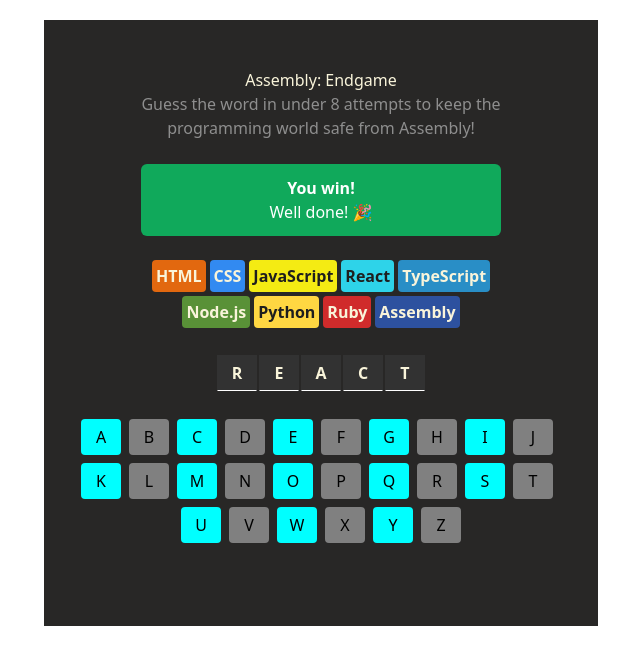
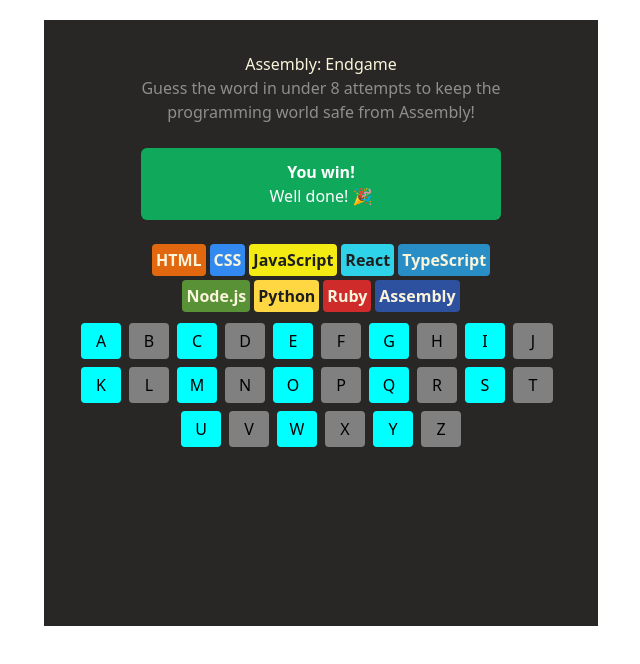
Before and after one commit to thierry-byiringiro/assemblyEndGame, a React (Vite) app: page / in a window 1280 px wide. Shown: the top 664 px of the page, without its empty margins (319-959 px from the left). Built offline with nearby package versions, Linux system fonts and the light colour scheme.

Commit message:
removed the word component

```diff
--- a/src/App.tsx
+++ b/src/App.tsx
@@ -3,17 +3,15 @@
 import Keyboard from "./components/Keyboard";
 import Languages from "./components/Languages";
 import StatusBar from "./components/StatusBar";
-import Words from "./components/Words";
 
 function App() {
   return (
     <>
       <div className="flex justify-center items-center mt-5">
-        <div className="flex flex-col items-center w-138.5 h-151.5 bg-[#282726] py-12 px-8 space-y-6">
+        <div className="flex flex-col items-center w-138.5 h-151.5 bg-[#282726] py-8 px-8 space-y-6">
           <Header />
           <StatusBar/>
           <Languages/>
-          <Words/>
           <Keyboard/>
         </div>
       </div>
```
